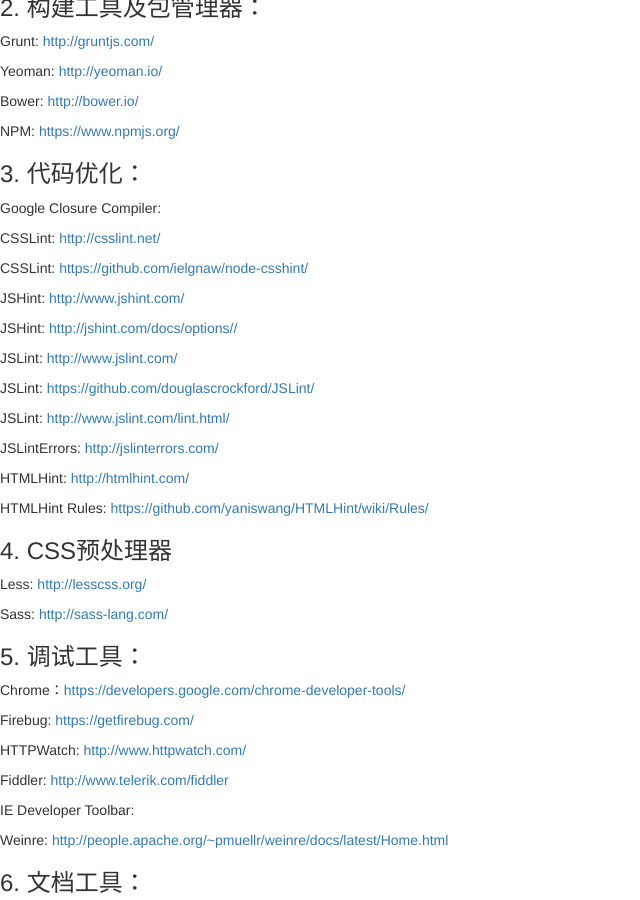
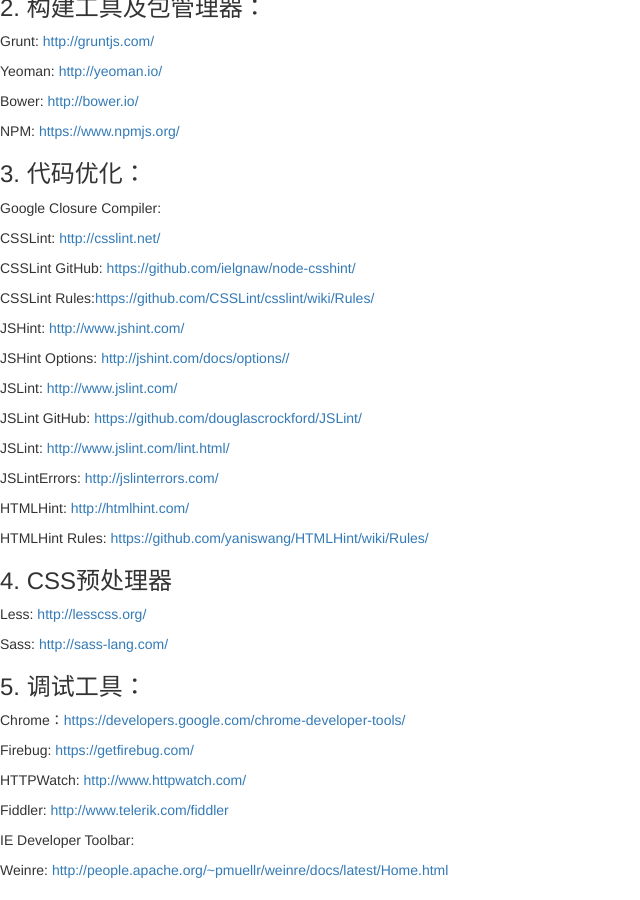
Before and after one commit to wkylin/wkylin.github.com, a Jekyll site: the page built from _posts/core-samples/2014-05-20-knowledge.md, in a window 1280 px wide and 900 px high, scrolled down 1200 px. Shown: the whole window, without its empty margins (0-640 px from the left). Built offline with Jekyll 4.4.1, drawn with Linux system fonts in a browser that asks for light colours; nearby versions of some CDN libraries; library files that are not in the unit come from our copies; comment, search, counter and statistics services are not loaded.

Commit message:
Style Guide

```diff
--- a/_posts/core-samples/2014-05-20-knowledge.md
+++ b/_posts/core-samples/2014-05-20-knowledge.md
@@ -34,15 +34,17 @@
 
 CSSLint:  <http://csslint.net/>
 
-CSSLint: <https://github.com/ielgnaw/node-csshint/>
+CSSLint GitHub: <https://github.com/ielgnaw/node-csshint/>
+
+CSSLint Rules:<https://github.com/CSSLint/csslint/wiki/Rules/>
 
 JSHint: <http://www.jshint.com/>
 
-JSHint: <http://jshint.com/docs/options//>
+JSHint Options: <http://jshint.com/docs/options//>
 
 JSLint: <http://www.jslint.com/>
 
-JSLint: <https://github.com/douglascrockford/JSLint/>
+JSLint GitHub: <https://github.com/douglascrockford/JSLint/>
 
 JSLint: <http://www.jslint.com/lint.html/>
 
```
Also changed, not shown: 1 other file.
